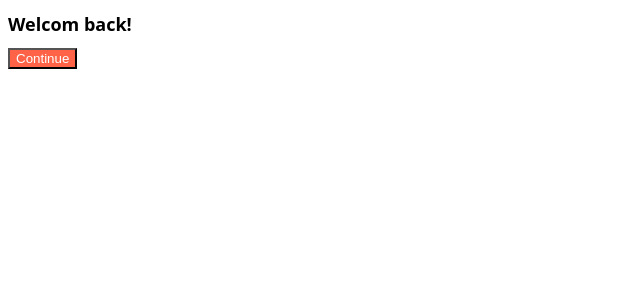
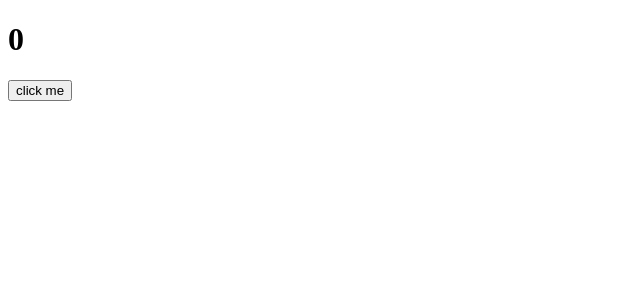
Before and after one commit to songsujung/react-study, a React (Create React App) app: page / in a window 1280 px wide. Shown: the top 300 px of the page, without its empty margins (0-640 px from the left). Built offline with nearby package versions, Linux system fonts and the light colour scheme.

Commit message:
1004 useEffect

```diff
--- a/src/App.js
+++ b/src/App.js
@@ -1,11 +1,22 @@
 import Button from "./Button";
 import styles from "./App.module.css";
+import { useState, useEffect } from "react";
 
+// state를 변경할 때 모든 code들은 항상 다시 실행된다.
+// component 내부의 몇몇 코드는 처음 딱 한 번만 실행되고 다시는 실행되지 않도록 하고 싶을 때에 useEffect를 활용(API를 호출할 때 등)
 function App() {
+  const [counter, setValue] = useState(0);
+  const onClick = () => setValue((prev) => prev + 1);
+  console.log("I run all the time");
+  const iRunOnlyOnce = () => {
+    console.log("i run only once.");
+  }
+  // useEffect에 한 번만 실행될 함수를 넣어줌
+  useEffect(iRunOnlyOnce, []);
   return (
     <div>
-      <h1 className={styles.title}>Welcom back!</h1>
-      <Button text={"Continue"}/>
+      <h1>{counter}</h1>
+      <button onClick={onClick}>click me</button>
     </div>
   );
 }
```
